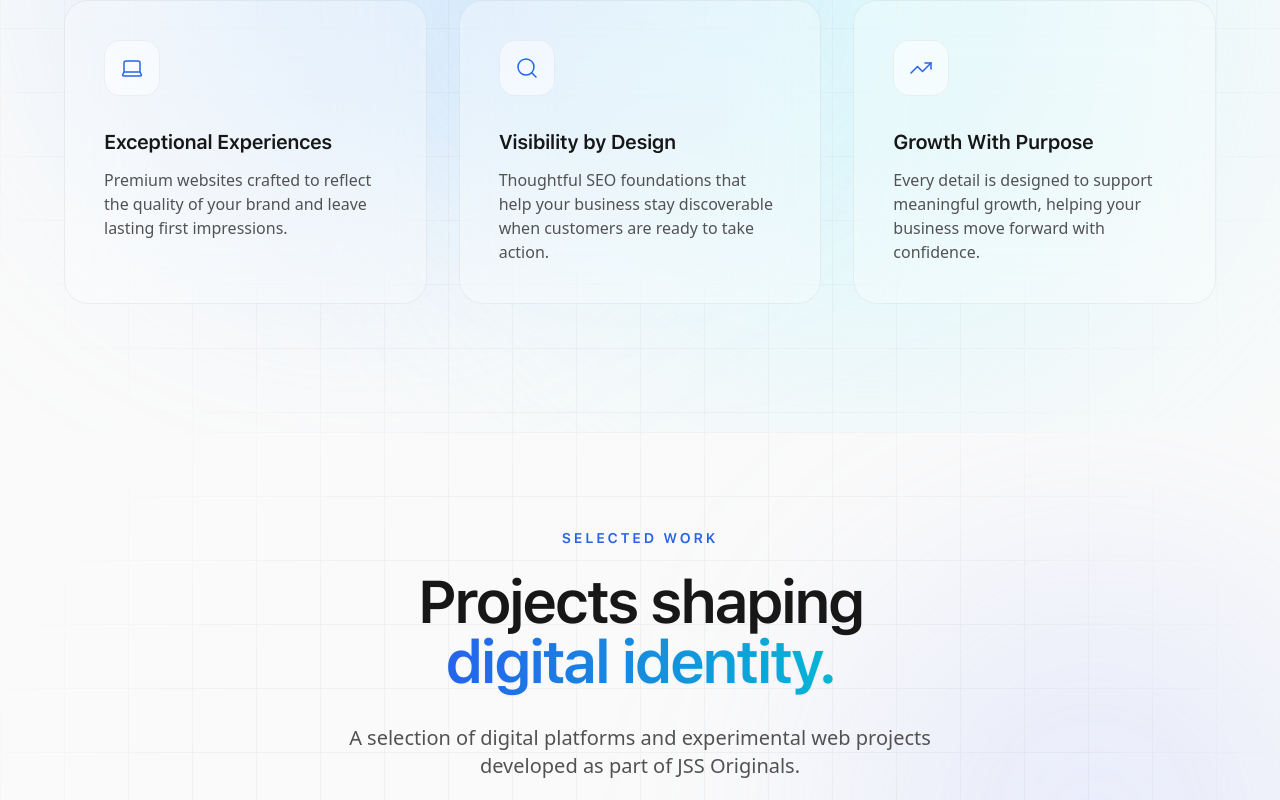
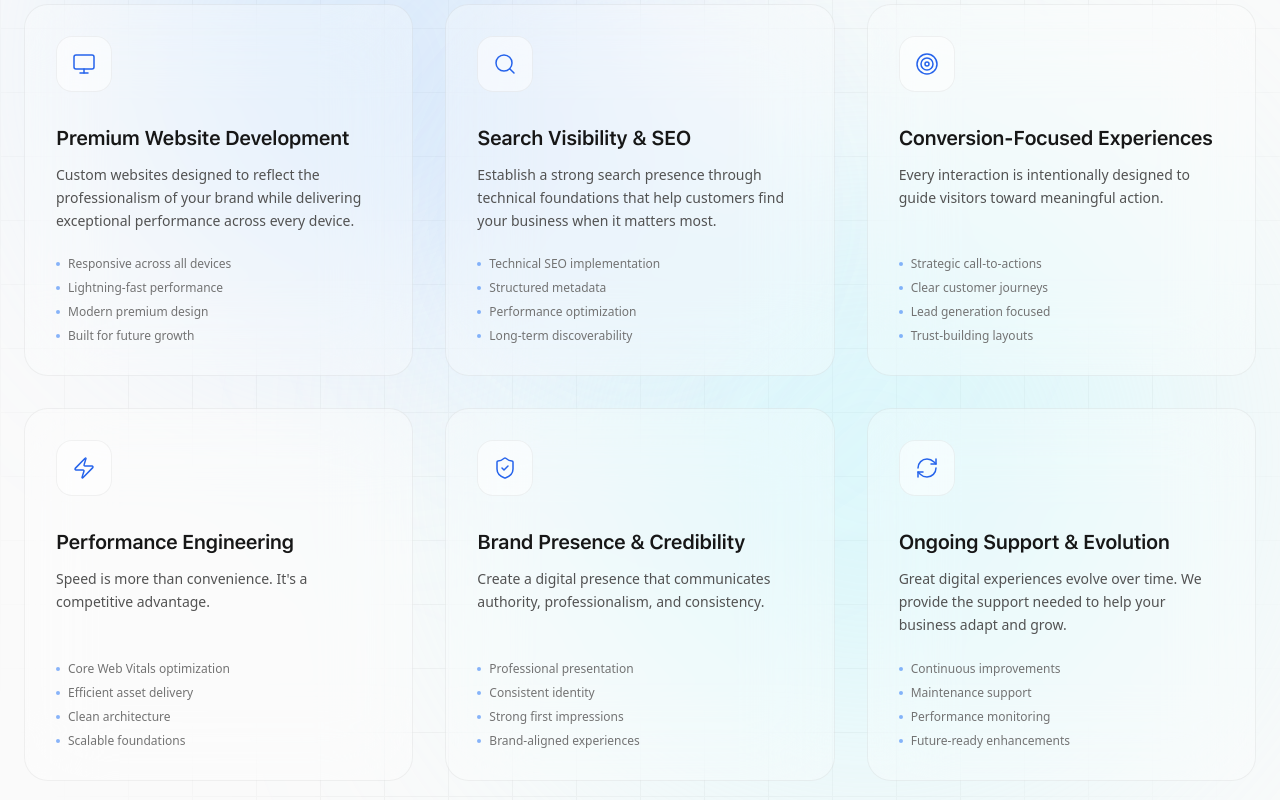
Before and after one commit to jitendra-math/Agency-Website, a Next.js app: page / in a window 1280 px wide. Shown: the part 2080-2880 px from the top of the page. Built offline with nearby package versions, Linux system fonts and the light colour scheme; a web font is replaced by a local one.

Commit message:
Update via Repo Manager 🚀

```diff
--- a/src/components/sections/ServicesSection.js
+++ b/src/components/sections/ServicesSection.js
@@ -1,40 +1,121 @@
-// src/components/sections/AboutPreview.js
+// src/components/sections/ServicesSection.js
 
 "use client";
 
 import { motion } from "framer-motion";
-import { Laptop, Search, TrendingUp } from "lucide-react";
+import {
+  Monitor,
+  Search,
+  Target,
+  Zap,
+  ShieldCheck,
+  RefreshCw,
+} from "lucide-react";
 
-export default function AboutPreview() {
-  // Ultra-smooth cinematic Apple-style easing
-  const smoothEase = [0.16, 1, 0.3, 1];
-
-  const items = [
+const services = [
   {
-      icon: Laptop,
-      title: "Exceptional Experiences",
+    icon: Monitor,
+    title: "Premium Website Development",
     description:
-        "Premium websites crafted to reflect the quality of your brand and leave lasting first impressions.",
+      "Custom websites designed to reflect the professionalism of your brand while delivering exceptional performance across every device.",
+    points: [
+      "Responsive across all devices",
+      "Lightning-fast performance",
+      "Modern premium design",
+      "Built for future growth",
+    ],
   },
   {
     icon: Search,
-      title: "Visibility by Design",
+    title: "Search Visibility & SEO",
     description:
-        "Thoughtful SEO foundations that help your business stay discoverable when customers are ready to take action.",
+      "Establish a strong search presence through technical foundations that help customers find your business when it matters most.",
+    points: [
+      "Technical SEO implementation",
+      "Structured metadata",
+      "Performance optimization",
+      "Long-term discoverability",
+    ],
   },
   {
-      icon: TrendingUp,
-      title: "Growth With Purpose",
+    icon: Target,
+    title: "Conversion-Focused Experiences",
     description:
-        "Every detail is designed to support meaningful growth, helping your business move forward with confidence.",
+      "Every interaction is intentionally designed to guide visitors toward meaningful action.",
+    points: [
+      "Strategic call-to-actions",
+      "Clear customer journeys",
+      "Lead generation focused",
+      "Trust-building layouts",
+    ],
+  },
+  {
+    icon: Zap,
+    title: "Performance Engineering",
+    description:
+      "Speed is more than convenience. It's a competitive advantage.",
+    points: [
+      "Core Web Vitals optimization",
+      "Efficient asset delivery",
+      "Clean architecture",
+      "Scalable foundations",
+    ],
+  },
+  {
+    icon: ShieldCheck,
+    title: "Brand Presence & Credibility",
+    description:
+      "Create a digital presence that communicates authority, professionalism, and consistency.",
+    points: [
+      "Professional presentation",
+      "Consistent identity",
+      "Strong first impressions",
+      "Brand-aligned experiences",
+    ],
+  },
+  {
+    icon: RefreshCw,
+    title: "Ongoing Support & Evolution",
+    description:
+      "Great digital experiences evolve over time. We provide the support needed to help your business adapt and grow.",
+    points: [
+      "Continuous improvements",
+      "Maintenance support",
+      "Performance monitoring",
+      "Future-ready enhancements",
+    ],
   },
 ];
+
+export default function ServicesSection() {
+  const smoothEase = [0.16, 1, 0.3, 1];
+
+  // Stagger children animation
+  const containerVariants = {
+    hidden: { opacity: 0 },
+    visible: {
+      opacity: 1,
+      transition: {
+        staggerChildren: 0.1,
+        delayChildren: 0.2,
+      },
+    },
+  };
+
+  const cardVariants = {
+    hidden: { opacity: 0, y: 40 },
+    visible: {
+      opacity: 1,
+      y: 0,
+      transition: { duration: 1, ease: smoothEase },
+    },
+  };
 
   return (
     <section
       className="
         relative isolate overflow-hidden
-        px-6 pt-24 pb-32
+        px-6 py-24 sm:py-32
         bg-[#fafafa] dark:bg-[#050505]
         transition-colors duration-500
       "
@@ -107,20 +188,19 @@ export default function AboutPreview() {
       "
       />
 
-      <div className="relative z-10 mx-auto max-w-6xl">
-
+      <div className="relative z-10 mx-auto max-w-7xl">
         {/* ===================================== */}
-        {/* BRAND INTRO */}
+        {/* SECTION HEADER */}
       {/* ===================================== */}
       <motion.div
         initial={{ opacity: 0, y: 30 }}
         whileInView={{ opacity: 1, y: 0 }}
         transition={{ duration: 1.5, ease: smoothEase }}
         viewport={{ once: true, margin: "-100px" }}
-          className="text-center max-w-3xl mx-auto"
+        className="text-center max-w-3xl mx-auto mb-20"
       >
         <p className="text-xs sm:text-sm font-semibold uppercase tracking-[0.2em] text-blue-600 dark:text-blue-400 mb-6">
-            Beyond Social Media
+          How We Help Businesses Grow
         </p>
 
         <h2
@@ -131,9 +211,9 @@ export default function AboutPreview() {
             leading-[1.1]
           "
         >
-            Attention Opens Doors. <br className="hidden md:block" />
+          Built to Do More Than{" "}
           <span className="text-transparent bg-clip-text bg-gradient-to-r from-blue-600 to-cyan-500 dark:from-blue-400 dark:to-cyan-300 drop-shadow-sm">
-              Trust Builds Businesses.
+            Just Look Good.
           </span>
         </h2>
 
@@ -144,33 +224,33 @@ export default function AboutPreview() {
             font-medium max-w-2xl mx-auto
           "
         >
-            Social platforms help people discover your business, but lasting growth depends on credibility, clarity, and trust. We create digital experiences designed to strengthen your brand, inspire confidence, and support your business for years to come.
+          Every service we offer is designed to strengthen your brand, improve
+          discoverability, and help your business grow with confidence in an
+          increasingly digital world.
         </p>
       </motion.div>
 
       {/* ===================================== */}
-        {/* LIGHTWEIGHT BENTO BOX CARDS */}
+      {/* SERVICES GRID */}
       {/* ===================================== */}
-        <div className="mt-20 grid grid-cols-1 md:grid-cols-3 gap-6 sm:gap-8">
-          {items.map((item, index) => {
-            const Icon = item.icon;
-
+      <motion.div
+        variants={containerVariants}
+        initial="hidden"
+        whileInView="visible"
+        viewport={{ once: true, margin: "-50px" }}
+        className="grid grid-cols-1 md:grid-cols-2 lg:grid-cols-3 gap-6 sm:gap-8"
+      >
+        {services.map((service, index) => {
+          const Icon = service.icon;
           return (
             <motion.div
-                key={item.title}
-                initial={{ opacity: 0, y: 30 }}
-                whileInView={{ opacity: 1, y: 0 }}
-                transition={{
-                  delay: index * 0.2,
-                  duration: 1.5,
-                  ease: smoothEase,
-                }}
-                viewport={{ once: true, margin: "-50px" }}
+              key={service.title}
+              variants={cardVariants}
               className="
                 group relative
                 flex flex-col
                 rounded-3xl
-                p-8 sm:p-10
+                p-8
                 bg-white/30 dark:bg-white/[0.02]
                 ring-1 ring-inset ring-black/5 dark:ring-white/10
                 backdrop-blur-2xl
@@ -181,7 +261,7 @@ export default function AboutPreview() {
                 hover:bg-white/40 dark:hover:bg-white/[0.04]
               "
             >
-                {/* Icon Wrapper - Lightweight Lift */}
+              {/* Icon Wrapper */}
               <div
                 className="
                   mb-8
@@ -199,6 +279,7 @@ export default function AboutPreview() {
                 />
               </div>
 
+              {/* Title */}
               <h3
                 className="
                   text-xl font-semibold tracking-tight
@@ -206,24 +287,42 @@ export default function AboutPreview() {
                   mb-3
                 "
               >
-                  {item.title}
+                {service.title}
               </h3>
 
+              {/* Description */}
               <p
                 className="
-                  text-sm sm:text-base leading-relaxed
+                  text-sm leading-relaxed
                   text-neutral-600 dark:text-neutral-400
+                  mb-6
                 "
               >
-                  {item.description}
+                {service.description}
               </p>
 
-                {/* Buttery smooth subtle bottom highlight */}
+              {/* Supporting Points */}
+              <ul className="space-y-2 mt-auto">
+                {service.points.map((point, idx) => (
+                  <li
+                    key={idx}
+                    className="
+                      flex items-center gap-2
+                      text-xs text-neutral-500 dark:text-neutral-500
+                    "
+                  >
+                    <span className="w-1 h-1 rounded-full bg-blue-500/60 dark:bg-blue-400/60" />
+                    {point}
+                  </li>
+                ))}
+              </ul>
+
+              {/* Subtle bottom highlight */}
               <div className="absolute bottom-0 left-8 right-8 h-[1px] bg-gradient-to-r from-transparent via-blue-500/30 dark:via-blue-400/30 to-transparent scale-x-0 group-hover:scale-x-100 transition-transform duration-700 ease-out rounded-t-full" />
             </motion.div>
           );
         })}
-        </div>
+      </motion.div>
     </div>
   </section>
   );
```
Lines whose indentation alone changed are shown as unchanged.
